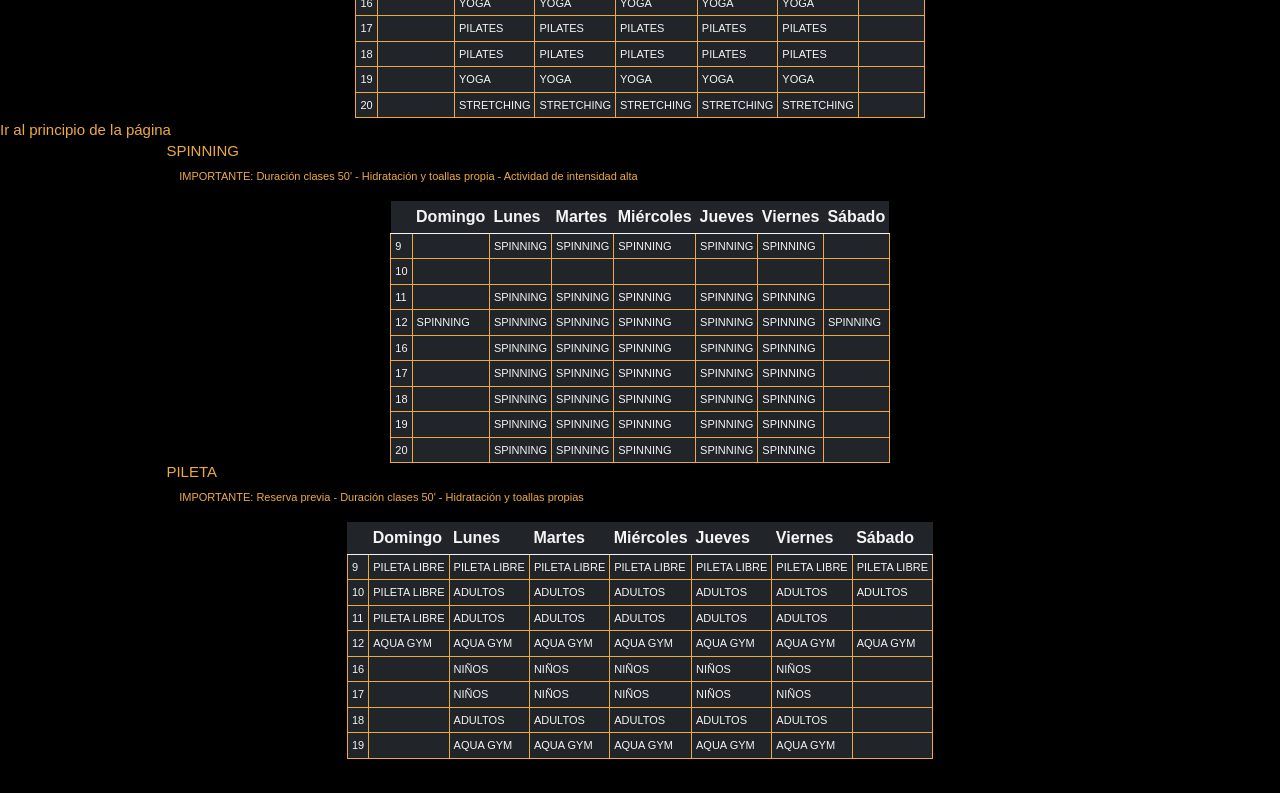
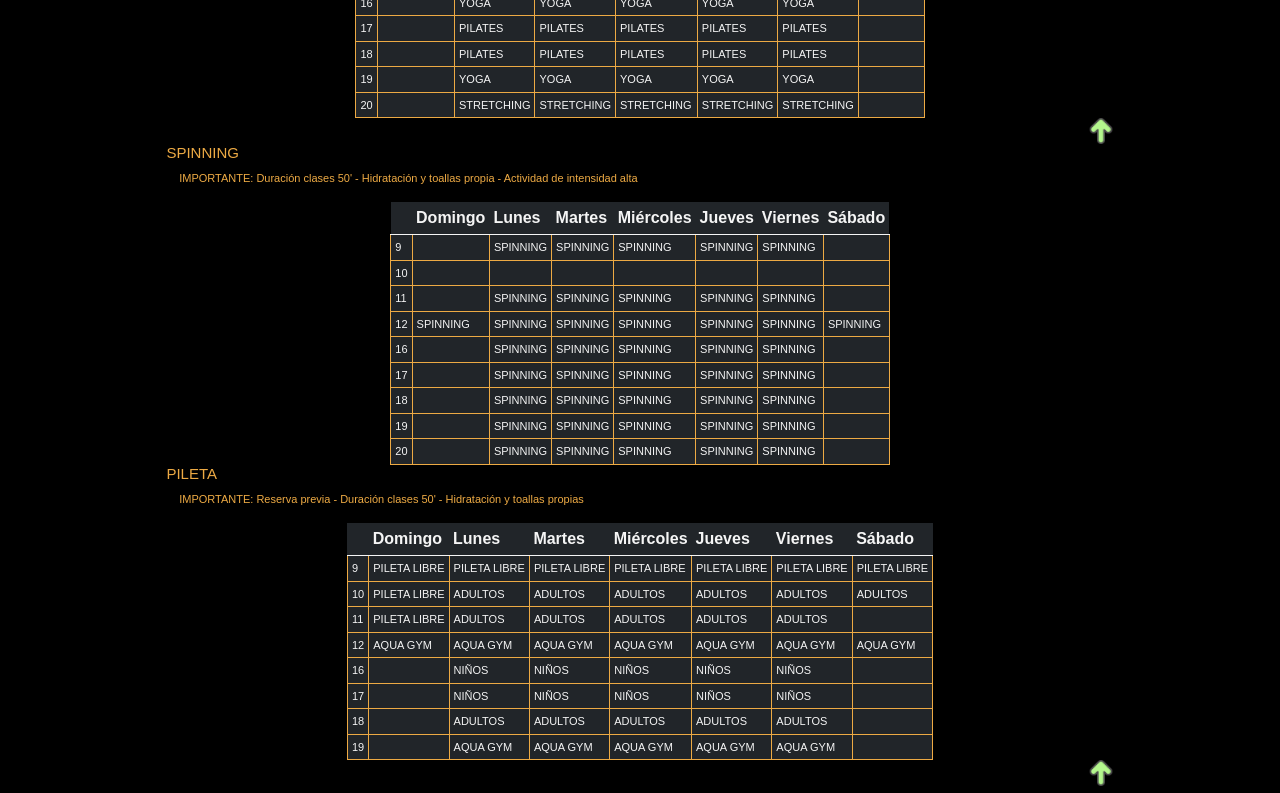
Before and after one commit to mbbujan/loremgym, a website: page pages/horarios.html in a window 1280 px wide. Shown: the part 810-1603 px from the top of the page. Drawn offline with nearby package versions, Linux system fonts and the light colour scheme.

Commit message:
horario - flecha sube

```diff
--- a/pages/horarios.html
+++ b/pages/horarios.html
@@ -20,7 +20,10 @@
     viernes. Y sábados y domingos, de 9 a 14hs. Estas son nuestras clases. ¡Te
     esperamos!"
     />
-    <meta name="keywords" content="Lorem, Impsum, Lorem Impsum, gym, gimnasio, palermo, buenos aires, caba, pileta, pileta climatizada, yoga, sppining, spining, elongación, zumba, ejercicio, entrenar, horarios">
+    <meta
+      name="keywords"
+      content="Lorem, Impsum, Lorem Impsum, gym, gimnasio, palermo, buenos aires, caba, pileta, pileta climatizada, yoga, sppining, spining, elongación, zumba, ejercicio, entrenar, horarios"
+    />
   </head>
   <body>
     <header>
@@ -305,9 +308,11 @@
                 </tr>
               </tbody>
             </table>
-            <li>
-            <a href="#principio">Ir al principio de la página</a>
-          </li>
+            <a href="#principio"
+              ><img
+                src="../img/flecha-arriba.png"
+                alt="Ir al principio de la pagina"
+            /></a>
           </div>
           <div id="acts">
             <h2>SPINNING</h2>
@@ -524,6 +529,11 @@
                 </tr>
               </tbody>
             </table>
+            <a href="#principio"
+              ><img
+                src="../img/flecha-arriba.png"
+                alt="Ir al principio de la pagina"
+            /></a>
           </div>
         </section>
       </div>
--- a/scss/components/_main.scss
+++ b/scss/components/_main.scss
@@ -161,15 +161,12 @@
           }
         }
       }
-      li{
-        list-style: none;
-        a {
-        text-decoration: none;
-        color: nth($colores, 4);
-        font-family: $font-letra;
-        font-size: nth($size-letra, 3);
+      a {
+        img {
+          width: 2%;
+          margin-left: 85%;
+        }
       }
-    }
     }
   }
 }
```
Also changed, not shown: css/estilos.css.
